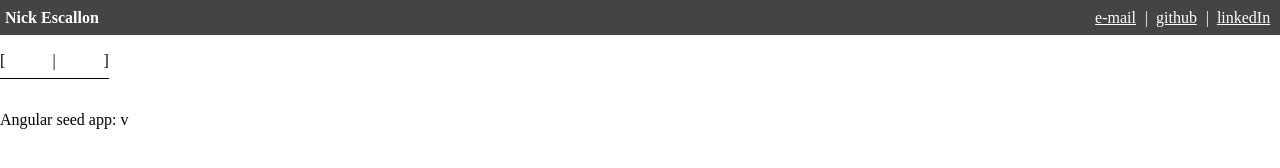
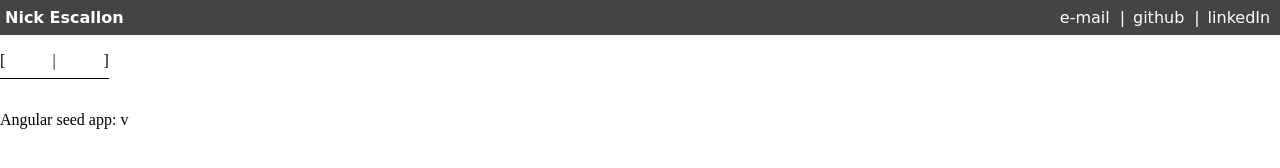
Before and after one commit to nickescallon/my-site, a website: page public/index.html in a window 1280 px wide. Drawn offline with nearby package versions, Linux system fonts and the light colour scheme; some packages are replaced by stand-ins of ours.

Commit message:
added new header font

```diff
--- a/public/css/app.css
+++ b/public/css/app.css
@@ -10,6 +10,7 @@ body {
   height: 35px;
   border-bottom: 1px solid white;
   background-color: rgba(24, 21, 21, 0.8);
+  font-family: 'Audiowide', cursive;
 }
 
 .logo {
@@ -34,6 +35,7 @@ body {
 }
 .contact > li > a {
   color: white;
+  text-decoration: none;
 }
 .contact > li:before {
   content: "|";
```
